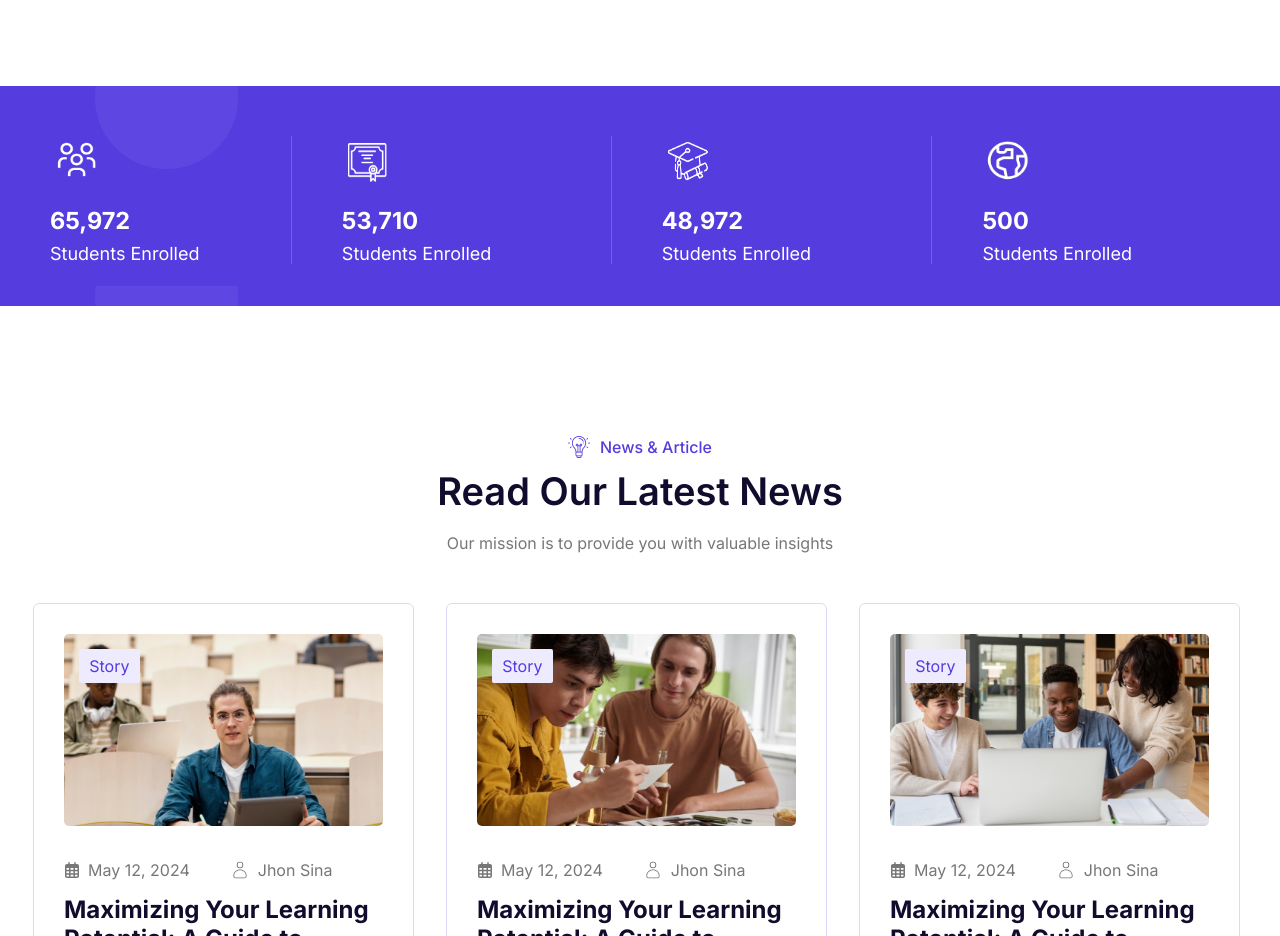
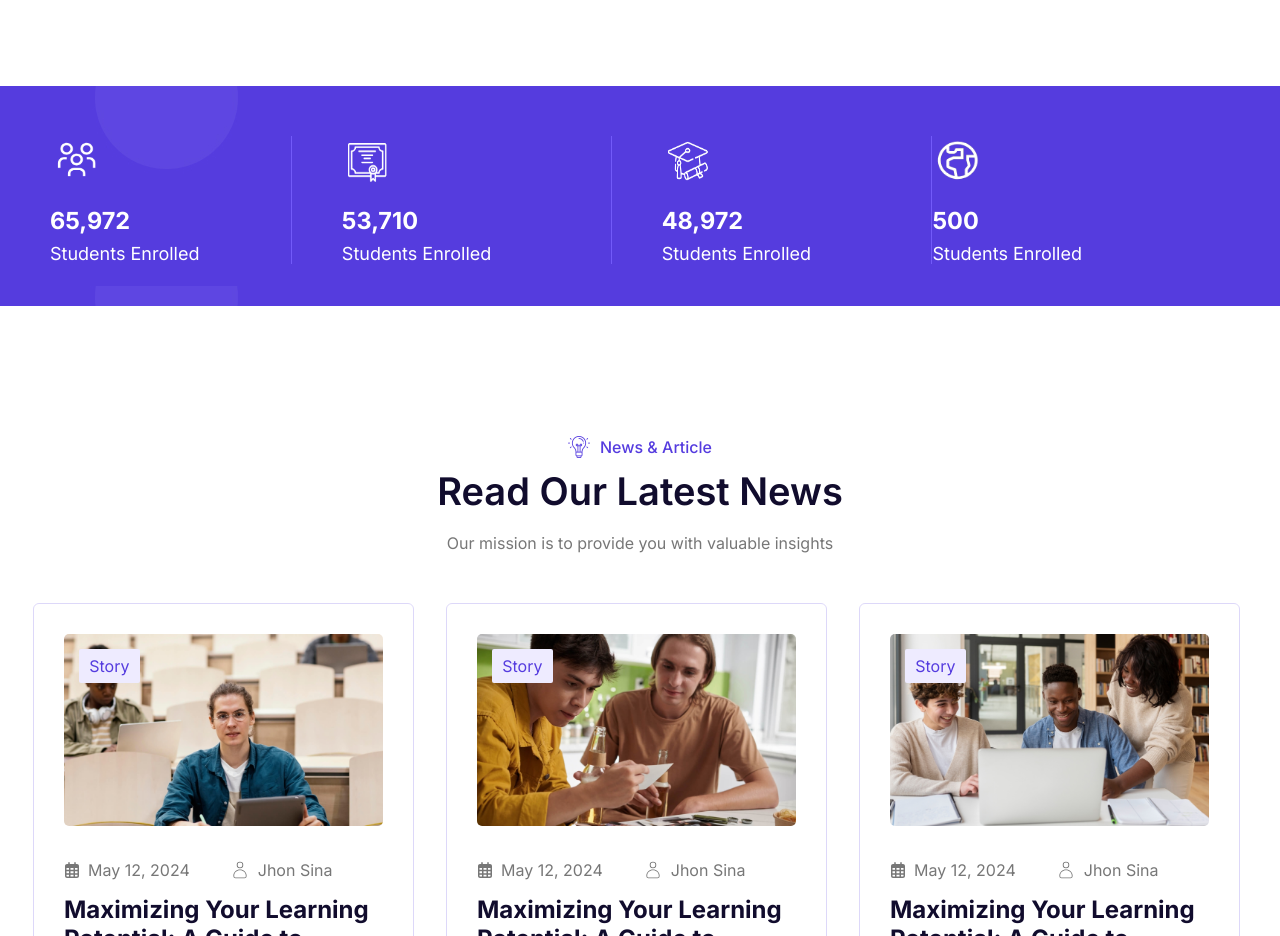
Before and after one commit to Daniel24356/E-learning, a React (Vite) app: page / in a window 1280 px wide. Shown: the part 5580-6516 px from the top of the page. Built offline with nearby package versions, Linux system fonts and the light colour scheme.

Commit message:
commented count.css

```diff
--- a/src/pages/Count/count.css
+++ b/src/pages/Count/count.css
@@ -8,10 +8,10 @@
 .sec-counts{
     width: 240.83px;
 }
-.sec-countsss{
+/* .sec-countsss{
     width: 300.83px;
     padding-left: 50px;
-}
+} */
 .sec-count{
     width: 320.83px;
     border-right: 1px solid rgb(114, 90, 249);
```
